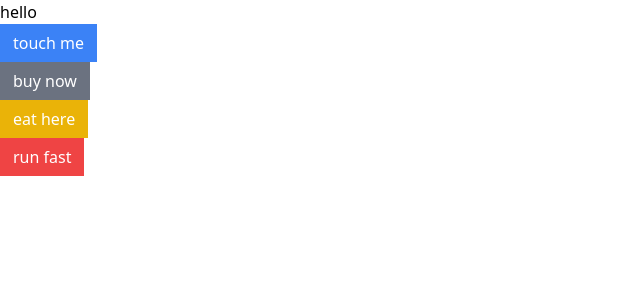
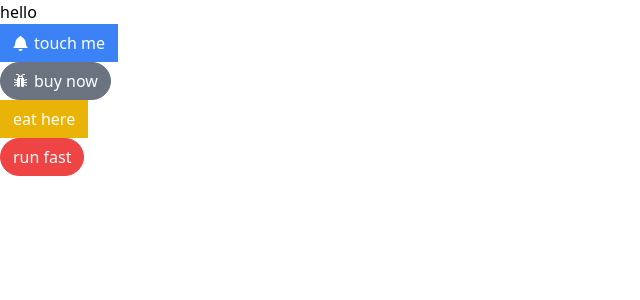
Before and after one commit to jesusoyer/React-components-project, a React (Create React App) app in the folder comps/: page / in a window 1280 px wide. Shown: the top 300 px of the page, without its empty margins (0-640 px from the left). Built offline with nearby package versions, Linux system fonts and the light colour scheme.

Commit message:
added ...rest to props and className

```diff
--- a/comps/package.json
+++ b/comps/package.json
@@ -10,6 +10,7 @@
     "prop-types": "^15.8.1",
     "react": "^18.2.0",
     "react-dom": "^18.2.0",
+    "react-icons": "^4.8.0",
     "react-scripts": "5.0.1",
     "web-vitals": "^2.1.4"
   },
--- a/comps/src/App.js
+++ b/comps/src/App.js
@@ -1,23 +1,31 @@
 import Button from "./Button";
+import {GoBell, GoBug,} from "react-icons/go"
+
+
+
+function App(){
+    const handleClick = () =>{
+        console.log('click!!')
+    };
 
 
 
 
-function App(){
+
     return(<div>hello
 
 
         <div>
-            <Button primary>touch me</Button>
+            <Button   primary onClick={handleClick} > <GoBell/> touch me</Button>
         </div>
         <div>
-            <Button secondary>buy now</Button>
+            <Button secondary rounded><GoBug/> buy now</Button>
         </div>
         <div>
-            <Button warning>eat here</Button>
+            <Button warning >eat here</Button>
         </div>
         <div>
-            <Button danger>run fast</Button>
+            <Button danger rounded>run fast</Button>
         </div>
 
 
--- a/comps/src/Button.js
+++ b/comps/src/Button.js
@@ -11,25 +11,35 @@ function Button({
     danger,
     outline,
     rounded,
+    ...rest
 })
 
 
 
 
+
 {
-    const classes = className('px-3 py-1.5 border', {
+    const classes = className(rest.className, 'flex items-center px-3 py-1.5 border', {
         'border-blue-500 bg-blue-500 text-white': primary,
         'border-gray-500 bg-gray-500 text-white': secondary,
         'border-green-500 bg-green-500 text-white': success,
         'border-yellow-500 bg-yellow-500 text-white': warning,
         'border-red-500 bg-red-500 text-white': danger,
+        'rounded-full': rounded,
+        'bg-white': outline,
+        'text-blue-500': outline && primary,
+        'text-gray-500': outline && secondary,
+        'text-green-500': outline && success,
+        'text-yellow-500': outline && warning,
+        'text-red-500': outline && danger,
+
     });
 
 
 
 
     return (
-    <button className={classes} >{children}</button>
+    <button {...rest} className={classes} >{children}</button>
     );
 }
 
--- a/comps/src/index.css
+++ b/comps/src/index.css
@@ -1,3 +1,7 @@
 @tailwind base;
 @tailwind components;
 @tailwind utilities;
+
+button > svg {
+    margin-right: 5px;
+}
```
Also changed, not shown: 1 other file (tests, documents, lock files or other folders).
